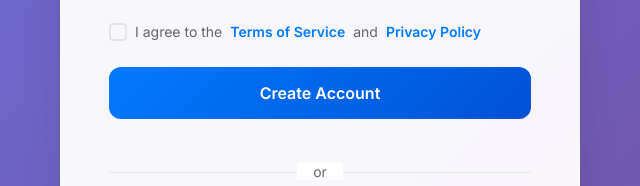
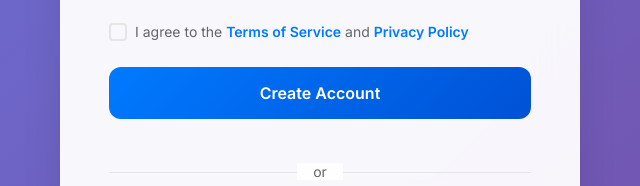
Before and after one commit to devvnr6/bluelock, a plain HTML site: page auth/index.html in a window 1280 px wide. Both pictures are taken after a click on the link "Sign up here". Shown: the part 817-1003 px from the top of the page, 320-960 px from the left. Drawn offline with Linux system fonts and the light colour scheme.

Commit message:
Update index.html

```diff
--- a/auth/index.html
+++ b/auth/index.html
@@ -202,10 +202,10 @@
           </div>
 
           <div class="form-group">
-            <label class="checkbox-container">
+            <label class="checkbox-container terms-checkbox">
               <input type="checkbox" id="terms" name="terms" required />
               <span class="checkmark"></span>
-              I agree to the <a href="#" class="auth-link">Terms of Service</a> and <a href="#" class="auth-link">Privacy Policy</a>
+              <span class="terms-text">I agree to the <a href="#" class="auth-link">Terms of Service</a> and <a href="#" class="auth-link">Privacy Policy</a></span>
             </label>
           </div>
 
```
